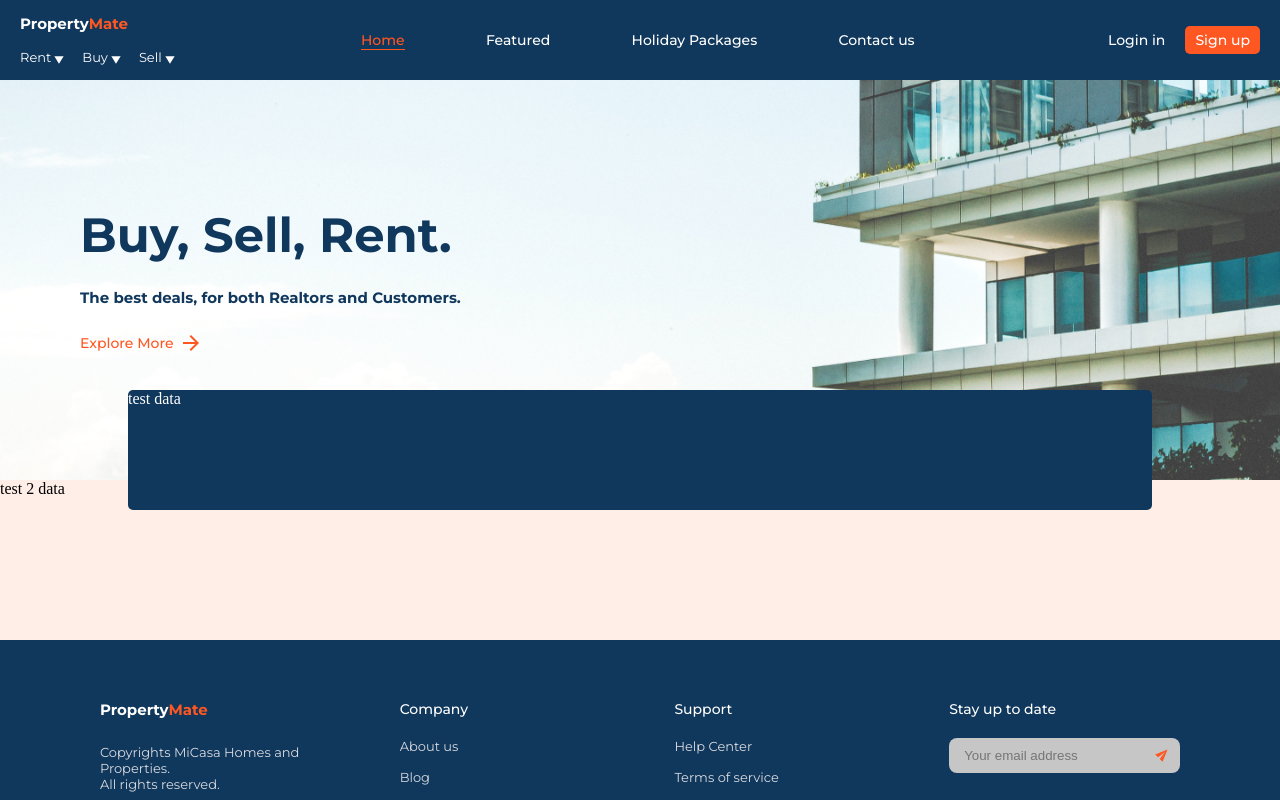
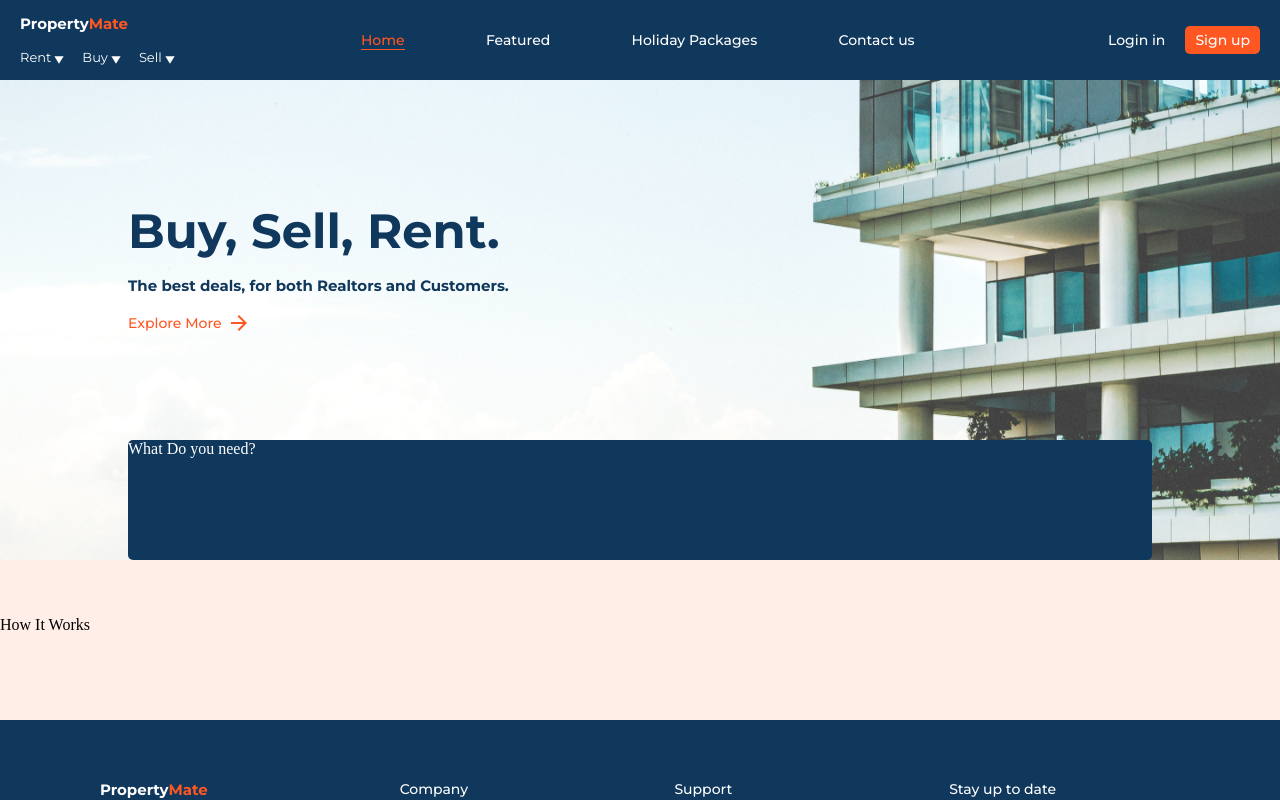
Before and after one commit to kartarkat/property-mate, a React (Create React App) app: page / in a window 1280 px wide. Shown: the top 800 px of the page. Built offline with nearby package versions, Linux system fonts and the light colour scheme.

Commit message:
initial design

```diff
--- a/src/pages/Home/Home.js
+++ b/src/pages/Home/Home.js
@@ -10,8 +10,13 @@ const Home = () => {
                 <div className={styles.heading}>The best deals, for both Realtors and Customers.</div>
                 <div className={styles.subHeading}><span>Explore More </span><ArrowForwardIcon /></div>
             </div>
-            <div className={styles.sectionTwo}>test 2 data</div>
-            <div className={styles.sectionThree}>test data</div>
+            <div className={styles.sectionTwo}>
+                <div className="heading">How It Works</div>
+            </div>
+            <div className={styles.sectionThree}>
+                <div className="heading">What Do you need?</div>
+
+            </div>
 
         </div>
     )
--- a/src/pages/Home/Home.module.scss
+++ b/src/pages/Home/Home.module.scss
@@ -8,12 +8,11 @@
         background-image: url('../../assets/homeBg.jpg');
         width: 100%;
         height: auto;
-        min-height: 50vh;
+        min-height: 60vh;
         background-size: cover;
         @include flexCol(flex-start, center);
-        padding: 1rem;
-        padding-left: 5rem;
-        gap: 1.5rem;
+        padding: 2% 2% 10% 10%;
+        gap: 1rem;
         color: $primaryColor;
 
         .title {
@@ -38,15 +37,22 @@
         width: 100%;
         background-color: #FFEDE7;
         min-height: 20vh;
+        padding-top: 3.5rem;
     }
 
     .sectionThree {
         width: 80%;
         position: absolute;
-        bottom: 130px;
+        bottom: 10rem;
         color: $baseColor;
         background-color: $primaryColor;
         min-height: 15vh;
         border-radius: 5px;
     }
+
+    @media only screen and (max-width: 600px) {
+        .sectionThree {
+            bottom: 6.5rem;
+        }
+    }
 }
```
